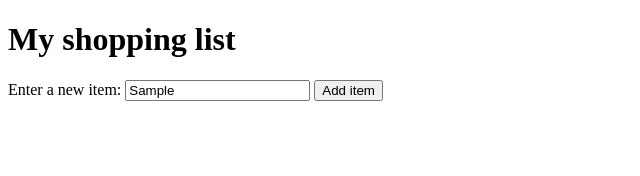
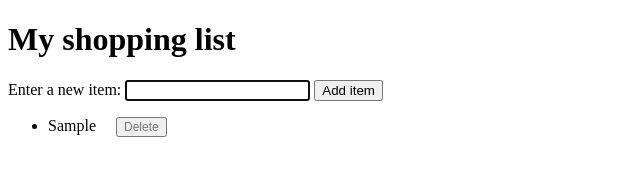
Before and after one commit to jorobertmac/untitled-folder, a plain HTML site: page shop.html in a window 1280 px wide. Both pictures are taken after typing "Sample" into the empty fields and a click on the button "Add item". Shown: the whole page, without its empty margins (0-640 px from the left). Drawn offline with Linux system fonts and the light colour scheme.

Commit message:
Complete shopping list activity

```diff
--- a/script.shop.js
+++ b/script.shop.js
@@ -0,0 +1,26 @@
+const list = document.querySelector("ul")
+const input = document.querySelector("#item")
+const button = document.querySelector("#add-item")
+
+function addItem (ipt) {
+  const item = ipt.value
+  ipt.value = ""
+
+  const listItem = document.createElement("li")
+  const span = document.createElement("span")
+  const btn = document.createElement("button")
+
+  listItem.appendChild(span)
+  listItem.appendChild(btn)
+  span.textContent = item
+  btn.textContent = "Delete"
+  list.appendChild(listItem)
+  input.focus()
+  btn.addEventListener("click", () => {
+    list.removeChild(listItem)
+  })
+}
+
+button.addEventListener("click", () => {
+  addItem(input)
+})
--- a/shop.html
+++ b/shop.html
@@ -13,7 +13,7 @@
     <div>
       <label for="item">Enter a new item:</label>
       <input type="text" name="item" id="item" />
-      <button>Add item</button>
+      <button id="add-item">Add item</button>
     </div>
 
     <ul></ul>
```
